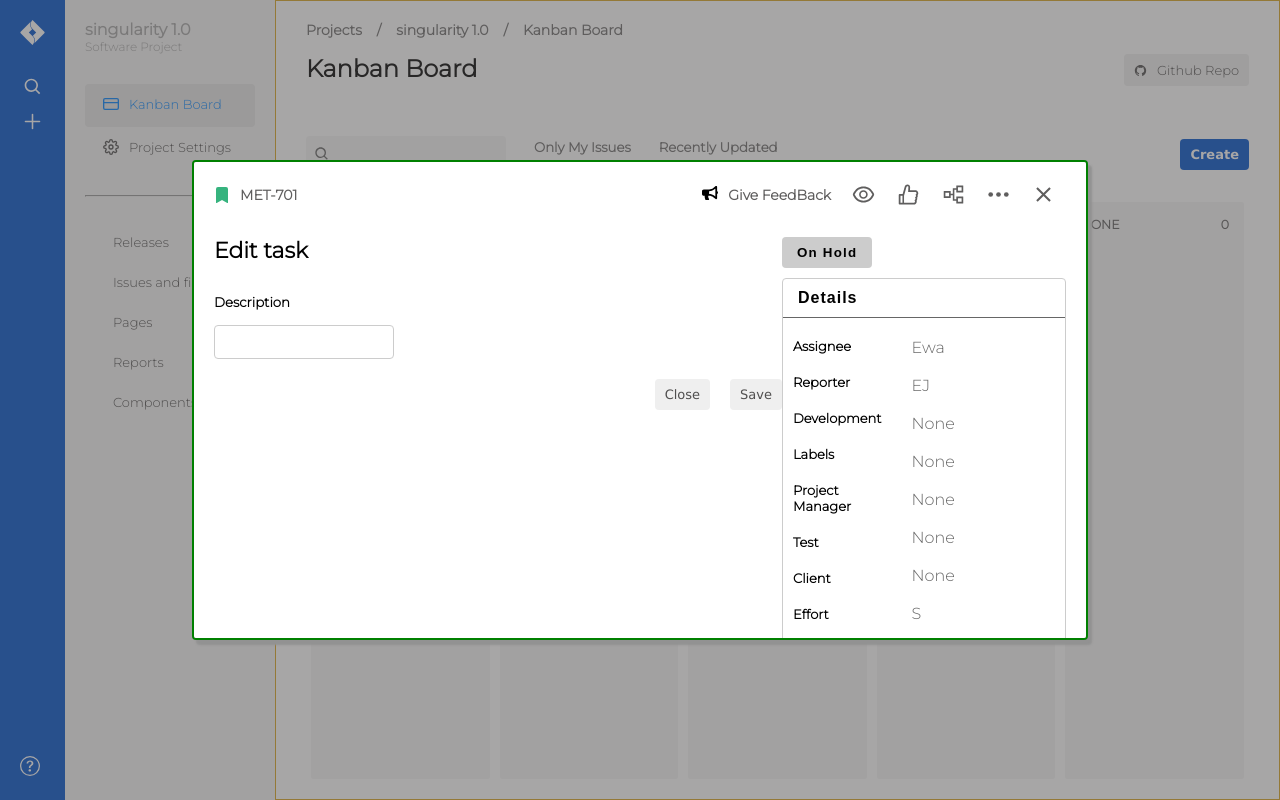
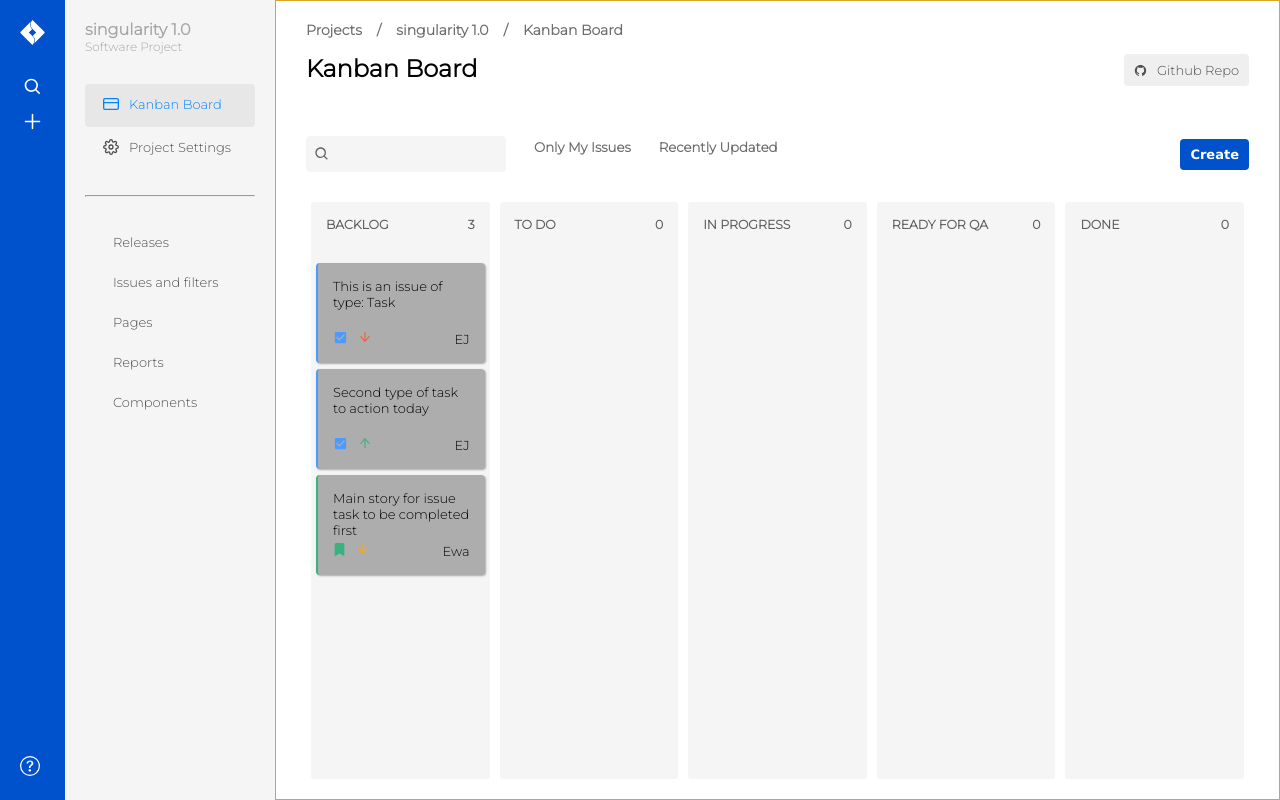
Before and after one commit to iskandario/react-jira-clone, a React (Create React App) app: page / in a window 1280 px wide. Built offline with nearby package versions, Linux system fonts and the light colour scheme.

Commit message:
Edit Task fn

```diff
--- a/src/components/kanbanBoard/EditTaskItem.tsx
+++ b/src/components/kanbanBoard/EditTaskItem.tsx
@@ -1,135 +1,58 @@
 import FormTextInput from "../simpleComponents/FormTextInput";
 import { IoMdCheckbox, IoMdClose } from 'react-icons/io';
 import { IoEllipsisHorizontal } from 'react-icons/io5';
-import { BsFillBookmarkFill } from 'react-icons/bs';
+import { BsFillBookmarkFill, BsChevronCompactDown } from 'react-icons/bs';
 import { FaBullhorn } from 'react-icons/fa';
 import { AiOutlineEye, AiOutlineLike, AiOutlinePartition } from 'react-icons/ai';
-import styled from 'styled-components'
+import { HiOutlinePaperClip } from 'react-icons/hi';
+import { BiLink } from 'react-icons/bi';
+import { MdOutlineLibraryAddCheck } from 'react-icons/md';
+import TaskItemArea from "../../styles/TaskPopupStyles";
+
+import { LightButton, BoldTitle, SmallMainTitle } from "../../styles/GeneralStyles";
+import SelectInput from "../simpleComponents/SelectInput";
+import { useState } from "react";
 
 
-const Button = styled.button`
-  background: #ccc;
-  font-weight: bold;
-  padding: 8px 15px;
-  border: none;
-  border-radius: 4px;
-  margin-bottom: 10px;
-  font-family: Arial, Helvetica, sans-serif;
-  letter-spacing: 1.2px;
 
-  &:hover {
-    background: #ddd;
-    cursor: pointer;
-  }
-`;
 
-const TaskItemArea = styled.div`
-  position: absolute;
-  top: 0;
-  left: 0;
-  width: 100vw;
-  height: 100vh;
-  display: flex;
-  background-color:rgba(80, 79, 79, 0.5);
-  flex-direction: column;
-  justify-content: center;
-  align-items: center;
 
-`;
+const EditTaskItem = ({ onClose, editItem }: any) => {
 
-const TaskItemPopup = styled.div`
-  background: white;
-  padding: 20px;
-  border-radius: 4px;
-  box-shadow: 4px 5px 2px rgb(146, 146, 146);
-  overflow: auto;
-  border: 2px solid green;
-`;
+  const [ selectedStatus, setSelectedStatus] = useState('dev_review');
+  console.log('status', selectedStatus);
 
-const TaskTitle = styled.h1`
-  font-size: 22px;
-  margin-top: 30px;
-`;
+    console.log('to edit', editItem);
 
-const PopupTopLine = styled.div`
-  display: flex;
-  justify-content: space-between;
-`;
-
-const MainTaskPanel = styled.div`
-  display: flex;
-  justify-content: space-between;
-
-  `;
-
-const DetailsPanel = styled.div`
-  display: flex;
-  flex-direction: column;
-  border: 1px solid #ccc;
-  border-radius: 4px;
-`;
-
-const DetailsPanelTitle = styled.h4`
-  color: black;
-  border-bottom: 1px solid #666;
-  padding: 10px 15px;
-  font-family: Arial, Helvetica, sans-serif;
-  letter-spacing: 1px;
-`;
-
-const TicketDetail = styled.div`
-  display: flex;
-  width: 100%;
-  padding: 10px;
-`;
-
-const TicketLeftDetails = styled.div`
-  flex: 1;
-`;
-
-const TicketRightDetails = styled.div`
-  flex 2;
-  padding-left: 30px;
-`;
-
-const LeftTaskPanel = styled.div`
-  flex: 2;
-`;
-
-const RightTaskPanel = styled.div`
-  flex: 1;
-  margin-top: 30px;
-`;
-
-const DetailTitle = styled.p`
-  font-size: 13px;
-  colour: black;
-  font-weight: bold;
-  padding: 10px 0 10px 0;
-
-`;
-
-const DetailInfo = styled.p`
-  font-size: 16px;
-  color: #666;
-
-  padding: 10px 0 10px 0;
-  height: 38px;
-`;
-
-const EditTaskItem = ({ onClose }: any) => {
-
-    const editItem = {
-        type: 'story',
-        code: 'MET-701',
-        title: 'Review Changes needed for New Platform',
-        status: 'Backlog',
-    };
+    const options = [
+      {
+        text: 'To Do',
+        value: 'todo',
+      },
+      {
+        text: 'In Progress',
+        value: 'in_progress',
+      },
+      {
+        text: 'Dev Review',
+        value: 'dev_review',
+      },
+      {
+        text: 'Done',
+        value: 'done',
+      },
+    ];
 
     const popupStyle = {
         margin: '0 10px 0 10px',
         color: 'rgb(95, 94, 94)',
         fontSize: '25px',
+        cursor: 'pointer',
+    }
+
+    const buttonIconStyle = {
+      paddingRight: '10px',
+      fontSize: '35px',
     }
 
     interface TicketDetailsObject {
@@ -150,11 +73,18 @@
       'Fail Count': '',
     } as TicketDetailsObject;
 
+    const mainDetails = {
+      'Description': '',
+      'Environment': '',
+      'User Stories': '',
+      "Area's Affected": '',
+    } as TicketDetailsObject;
+
 
     return (
         <TaskItemArea>
-            <TaskItemPopup className='editTaskPopup'>
-                <PopupTopLine>
+            <div className='task-item-popup editTaskPopup'>
+                <div className='main-flex-line'>
                     <div className='main-flex' >
                         { editItem.type === 'task' ? <IoMdCheckbox style={{ color: '#4C9AFF', fontSize: '15px'}} /> : <BsFillBookmarkFill style={{ color: '#36B37E' }}/> }
                         <p className='main-text' style={{ marginLeft: '10px' }}>{editItem.code}</p>
@@ -168,53 +98,65 @@
                         <AiOutlineLike style={popupStyle} />
                         <AiOutlinePartition style={popupStyle} />
                         <IoEllipsisHorizontal style={popupStyle} />
-                        <IoMdClose style={popupStyle} />
+                        <IoMdClose style={popupStyle} onClick={onClose} />
 
                     </div>
-                </PopupTopLine>
+                </div>
 
-                <MainTaskPanel>
+                <div className="main-flex-line">
 
-                  <LeftTaskPanel>
-                    <TaskTitle>Edit task</TaskTitle>
-                    <div className='formArea'>
-                        <div className='formTextInputArea'>
-                            <div >
-                                <h5>Description</h5>
-                                <input className='formTextInput'  />
-                            </div>
-                        </div>
+                  <div className="left-task-panel">
+                    <div className='task-title'> { editItem.title }</div>
+                    <div className="top-button-area">
+                      <LightButton>
+                        <HiOutlinePaperClip style={buttonIconStyle} />
+                        <p>Attach</p>
+                      </LightButton>
+                      <LightButton>
+                        <MdOutlineLibraryAddCheck style={buttonIconStyle} />
+                        <p>Create subtask</p>
+                        </LightButton>
+                      <LightButton>
+                        <BiLink style={buttonIconStyle} />
+                        <p>Link issue</p>
+                      </LightButton>
+                      <LightButton>
+                        <IoEllipsisHorizontal style={{ fontSize: '18px' }}/>
+                      </LightButton>
                     </div>
-                    <div className='popupBtnArea'>
-                        <button className='btn' style={{ marginRight: '20px' }} onClick={onClose}>Close</button>
-                        <button type='submit' className='btn'>Save</button>
+                    <div className="main-ticket-body">
+                      { Object.keys(mainDetails).map(key => {
+                        return <div className="main-ticket-detail">
+                                  <h5>{ key }</h5>
+                                  <div> {mainDetails[key] || 'None' } </div>
+                                </div>
+                      })}
+
                     </div>
-                  </LeftTaskPanel>
-                  <RightTaskPanel>
-                    <Button>On Hold</Button>
-                    <DetailsPanel>
-                      <DetailsPanelTitle>Details</DetailsPanelTitle>
-                      <TicketDetail>
-                        <TicketLeftDetails>
-                          { Object.keys(ticketDetails).map((info) =>  <DetailTitle>{info}</DetailTitle>)  }
-                        </TicketLeftDetails>
-                        <TicketRightDetails>
-                          { Object.values(ticketDetails).map((info) => <DetailInfo>{info || 'None'}</DetailInfo>)}
-                        </TicketRightDetails>
-                      </TicketDetail>
-                        {/* { Object.keys(ticketDetails).map((info) => {
-                          return <TicketDetail>
-                            <DetailTitle>{info}</DetailTitle>
-                            <DetailInfo>{ ticketDetails[info] }</DetailInfo>
-                          </TicketDetail>
-                        })} */}
-                    </DetailsPanel>
-                  </RightTaskPanel>
 
-
-                </MainTaskPanel>
-
-                </TaskItemPopup>
+                  </div>
+                  <div className='right-task-panel'>
+                    <SelectInput options={ options } onSelected={(e: string) => setSelectedStatus(e) } currentValue={selectedStatus} />
+                    {/* <Button>
+                      <p>On Hold</p>
+                      <BsChevronCompactDown style={{ fontSize: '18px', marginLeft: '12px' }} />
+                      </Button> */}
+                    <div className="details-panel">
+                      <BoldTitle>Details</BoldTitle>
+                      <div className='ticket-details-area'>
+                        <table>
+                          {Object.keys(ticketDetails).map(info => {
+                            return <tr>
+                              <td><SmallMainTitle>{ info }</SmallMainTitle></td>
+                              <td>{ ticketDetails[info] }</td>
+                            </tr>
+                          })}
+                        </table>
+                      </div>
+                    </div>
+                  </div>
+                </div>
+              </div>
         </TaskItemArea>
     )
 }
--- a/src/components/kanbanBoard/KanbanBoard.tsx
+++ b/src/components/kanbanBoard/KanbanBoard.tsx
@@ -9,15 +9,23 @@
 import EditTaskItem from './EditTaskItem'
 
 interface taskType {
+    title: string,
     description: string,
     type: string,
     priority: number,
     user: string,
+    code: string,
 }
 
 const KanbanBoard = () => {
     const [ showNewTaskCard, setShowTaskCard ] = useState(false);
     const [ showEditTaskCard, setShowEditTaskCard ] = useState(false);
+    const [ currentTask, setCurrentTask ] = useState({
+      description: '',
+      type: '',
+      priority: 1,
+      user: '',
+    })
 
     const dispatch = useDispatch();
 
@@ -29,14 +37,20 @@
         dispatch(addItem(newTask));
     }
 
+    const openTask = (item: taskType) =>  {
+      console.log('open', item);
+      setCurrentTask(item);
+      setShowEditTaskCard(true);
+    }
+
     return (
         <div className='kanbanMainArea'>
             <KanbanBreadcrumbs />
             <MainTitleArea title='Kanban Board' buttonText='Github Repo' />
             <KanbanTopMenu onOpen={() => setShowTaskCard(true)} />
-            <KanbanMainBoard onOpen={() => setShowEditTaskCard(true)} />
+            <KanbanMainBoard onOpen={(item: taskType) => openTask(item)} />
             { showNewTaskCard && <NewTaskItem onClose={() => setShowTaskCard(false)} onAdd={addTask} /> }
-            { showEditTaskCard && <EditTaskItem onClose={() => setShowEditTaskCard(false)}  /> }
+            { showEditTaskCard && <EditTaskItem onClose={() => setShowEditTaskCard(false)} editItem={currentTask}  /> }
         </div>
     )
 }
--- a/src/components/kanbanBoard/KanbanBoardSection.tsx
+++ b/src/components/kanbanBoard/KanbanBoardSection.tsx
@@ -27,10 +27,6 @@
         }
     });
 
-    console.log('backlog', sectionItems);
-
-
-
     return (
         <div className='sectionBoardArea'>
             <div className='boardTitle'>
@@ -38,8 +34,8 @@
                 <h5>{sectionItems.length}</h5>
             </div>
             { sectionItems.map((item, idx) => {
-                return <div onClick={onOpen(item)}>
-                        <KanbanCard {...item} key={idx}  />
+                return <div onClick={() => onOpen(item)} key={idx}>
+                        <KanbanCard {...item}  />
                     </div>
             })}
         </div>
```
